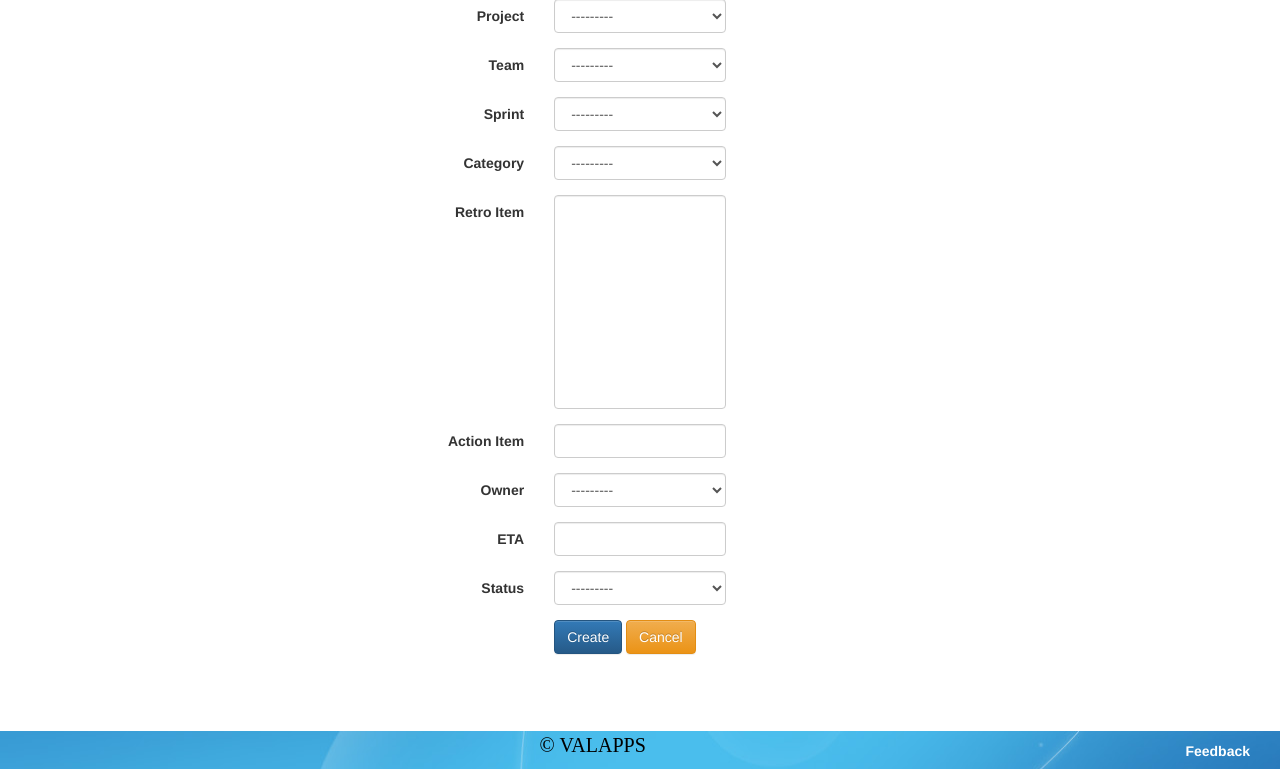
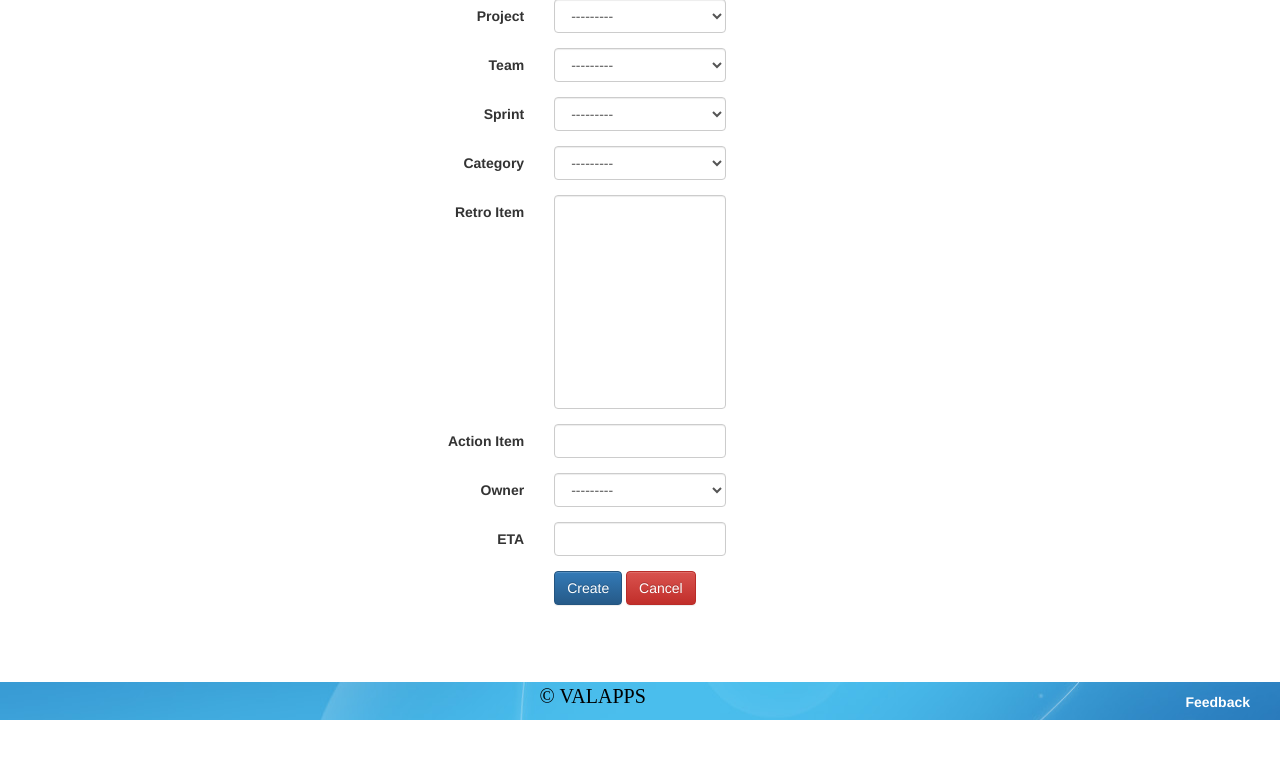
Before and after one commit to varunsak/retrotool, a Django app: page /create/ in a window 1280 px wide. Shown: the part 186-955 px from the top of the page. After the commit the page ends 906 px from the top, so only its background shows below. Run offline with Django 3.2, Linux system fonts and the light colour scheme; the visitor is signed in with stand-in values (Sample User, id 1); data that the repository does not hold is empty; some libraries are stand-ins or nearby versions; some web fonts are replaced.

Commit message:
Merge branch 'master' of https://github.com/varun044/retrotool
# Conflicts:
#	retro/templates/retro/base.html

```diff
--- a/retro/models.py
+++ b/retro/models.py
@@ -50,7 +50,7 @@ class Retro(models.Model):
     description = models.TextField('Description', max_length=200)
     action_item = models.CharField('Action Item', max_length=200)
     owner = models.ForeignKey(Owner, on_delete=models.CASCADE)
-    status = models.CharField(max_length=1, choices=STATUS_LIST)
+    status = models.CharField(max_length=1, choices=STATUS_LIST, default='O')
     eta = models.DateField('ETA')
     category = models.ForeignKey(Category, on_delete=models.CASCADE)
     created_on = models.DateTimeField('Created On', auto_now_add=True)
--- a/retro/templates/retro/create.html
+++ b/retro/templates/retro/create.html
@@ -7,6 +7,7 @@
 
 <h3 class="form-header text-center">Create Retro</h3>
 <form method="post" class="form-horizontal" role="form">{% csrf_token %}
+    <input type="hidden" id="id_status" name="status" value="O"/>
     <div class="form-group">
         <label for="id_project" class="col-sm-5 control-label">
             Project
@@ -85,21 +86,12 @@
     </div>
 
     <div class="form-group">
-        <label for="id_status" class="col-sm-5 control-label">
-            Status
-        </label>
-        <div class="col-sm-2">
-            {{ form.status|addcss:'form-control' }}
-        </div>
-    </div>
-
-    <div class="form-group">
         <div class="col-sm-5"></div>
         <div class="col-sm-6">
             <button type="submit" class="btn btn-primary">
                 Create
             </button>
-            <a class="btn btn-warning" href="{% url 'index' %}">Cancel</a>
+            <a class="btn btn-danger" href="{% url 'index' %}">Cancel</a>
         </div>
     </div>
 </form>
--- a/retro/templates/retro/edit.html
+++ b/retro/templates/retro/edit.html
@@ -97,7 +97,7 @@
         <div class="col-sm-5"></div>
         <div class=" col-sm-6">
             <button type="submit" class="btn btn-primary">Update</button>
-            <a class="btn btn-warning" href="{% url 'delete' retro.id %}">Delete</a>
+            <a class="btn btn-danger" href="{% url 'delete' retro.id %}">Delete</a>
         </div>
     </div>
 </form>
```
